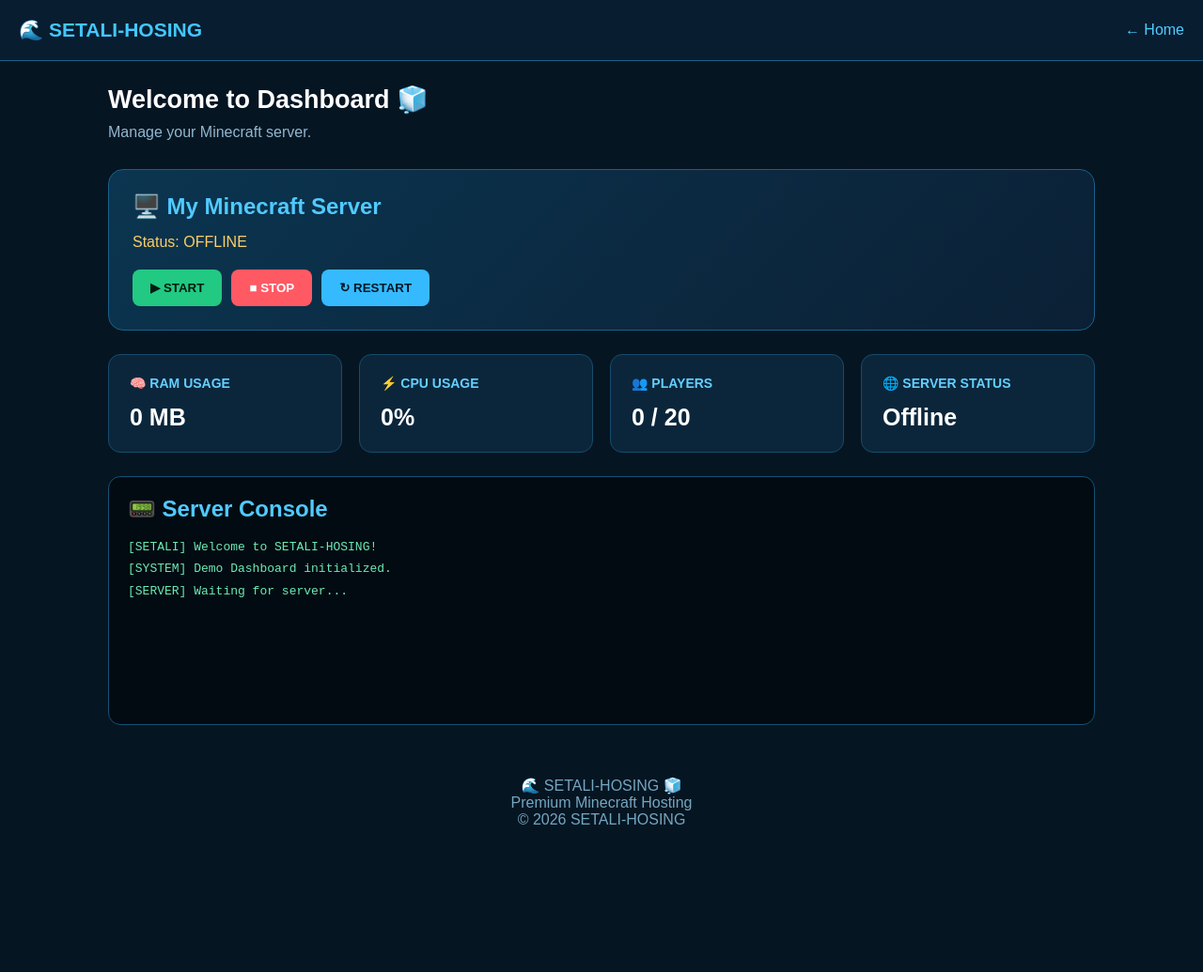
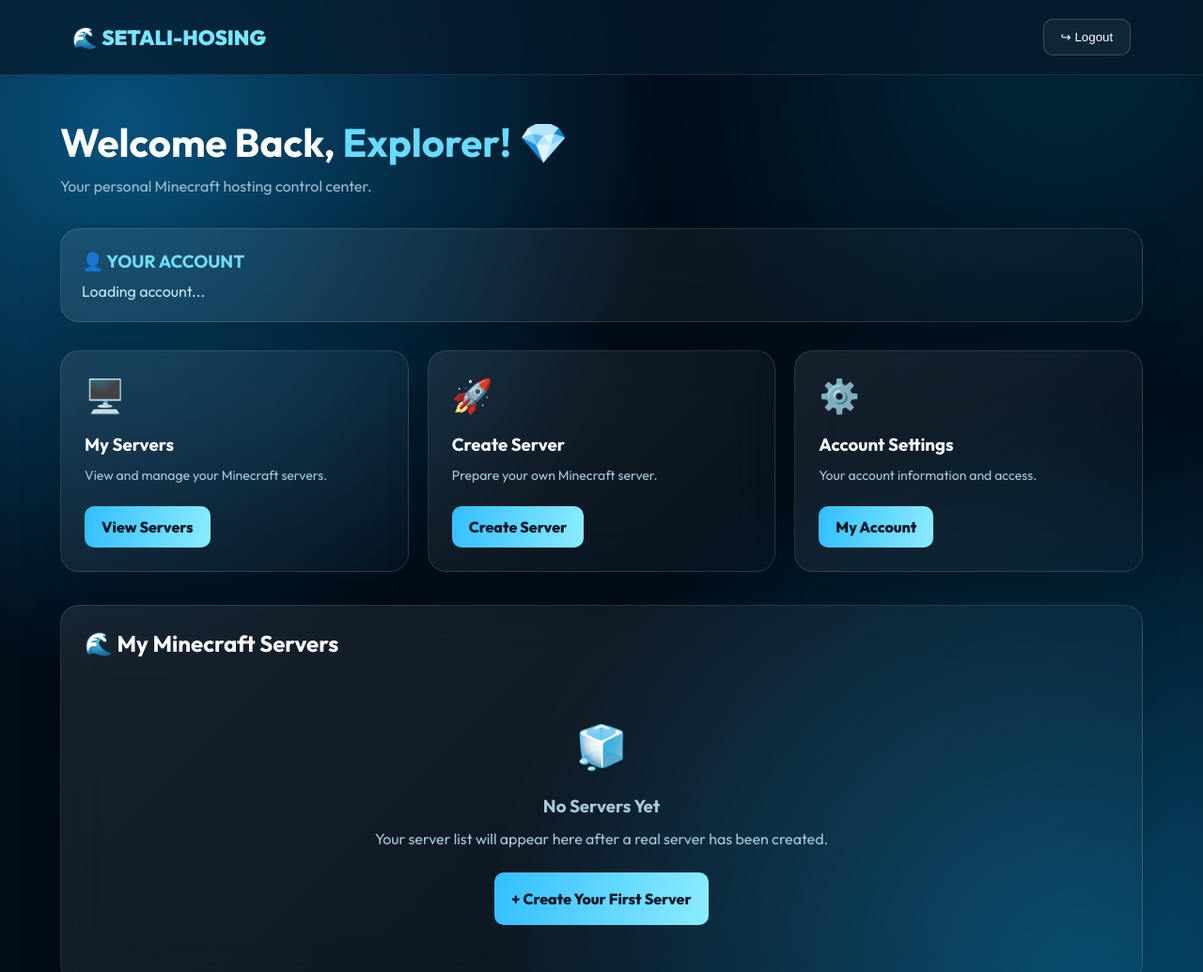
Before and after one commit to punlearmean-dot/-SETALI-Hosing-, a plain HTML site: page dashboard.html in a window 1280 px wide. Shown: the top 1035 px of the page at 94% size. Before the commit the page ends 912 px from the top, so only its background shows below. Drawn offline with Linux system fonts and the light colour scheme; a script that the page names is missing.

Commit message:
Update dashboard.html

```diff
--- a/dashboard.html
+++ b/dashboard.html
@@ -3,7 +3,10 @@
 <head>
 <meta charset="UTF-8">
 <meta name="viewport" content="width=device-width, initial-scale=1.0">
+
 <title>SETALI-HOSING | Dashboard</title>
+
+<link href="https://fonts.googleapis.com/css2?family=Outfit:wght@400;500;600;700;800;900&display=swap" rel="stylesheet">
 
 <style>
 * {
@@ -13,156 +16,191 @@
 }
 
 body {
-    background: #061522;
+    min-height: 100vh;
+    background:
+        radial-gradient(circle at 10% 10%, #07517b, transparent 35%),
+        radial-gradient(circle at 90% 80%, #064c70, transparent 40%),
+        #020d19;
+    font-family: 'Outfit', sans-serif;
     color: white;
-    font-family: Arial, sans-serif;
 }
 
-header {
-    background: #091d30;
-    padding: 20px;
-    border-bottom: 1px solid #17618a;
+body::before {
+    content: "";
+    position: fixed;
+    width: 500px;
+    height: 500px;
+    background: #00bfff;
+    opacity: .13;
+    filter: blur(120px);
+    top: -200px;
+    right: -100px;
+    z-index: -1;
+}
+
+.navbar {
+    padding: 20px 6%;
     display: flex;
     justify-content: space-between;
     align-items: center;
+    background: #061b2cbb;
+    backdrop-filter: blur(20px);
+    border-bottom: 1px solid #ffffff18;
 }
 
 .logo {
-    color: #42c8ff;
-    font-size: 21px;
-    font-weight: bold;
+    font-size: 22px;
+    font-weight: 900;
+    color: #76e6ff;
 }
 
-header a {
-    color: #54caff;
-    text-decoration: none;
+.logout {
+    padding: 11px 18px;
+    border: 1px solid #ffffff30;
+    background: #ffffff0c;
+    color: white;
+    border-radius: 10px;
+    cursor: pointer;
 }
 
 .container {
-    padding: 25px;
-    max-width: 1100px;
-    margin: auto;
+    width: 90%;
+    max-width: 1200px;
+    margin: 45px auto;
 }
 
 .welcome {
+    margin-bottom: 35px;
+}
+
+.welcome h1 {
+    font-size: clamp(28px,5vw,42px);
+}
+
+.welcome h1 span {
+    color: #65dcff;
+}
+
+.welcome p {
+    color: #9bbdd1;
+    margin-top: 10px;
+}
+
+.glass {
+    background: linear-gradient(
+        135deg,
+        #ffffff16,
+        #ffffff04
+    );
+    border: 1px solid #ffffff20;
+    border-radius: 20px;
+    backdrop-filter: blur(25px);
+    box-shadow: 0 15px 45px #00000030;
+}
+
+.account {
+    padding: 22px;
     margin-bottom: 30px;
 }
 
-.welcome h1 {
-    font-size: 27px;
+.account h3 {
+    color: #73ddff;
     margin-bottom: 10px;
 }
 
-.welcome p {
-    color: #91b8d0;
+.account p {
+    color: #c6e8fa;
+    overflow-wrap: anywhere;
 }
 
-.server {
-    background: linear-gradient(135deg,#0b3550,#0b2035);
-    padding: 25px;
-    border: 1px solid #17618a;
-    border-radius: 16px;
-    margin-bottom: 25px;
+.grid {
+    display: grid;
+    grid-template-columns: repeat(auto-fit,minmax(220px,1fr));
+    gap: 20px;
 }
 
-.server h2 {
-    color: #50caff;
+.card {
+    padding: 25px;
+    transition: .3s;
+}
+
+.card:hover {
+    transform: translateY(-6px);
+    border-color: #5bdfff;
+    box-shadow: 0 10px 35px #00aaff22;
+}
+
+.icon {
+    font-size: 35px;
+    margin-bottom: 18px;
+}
+
+.card h3 {
+    margin-bottom: 10px;
+}
+
+.card p {
+    color: #a9c8dc;
+    font-size: 14px;
+    line-height: 1.7;
+}
+
+.button {
+    display: inline-block;
+    margin-top: 20px;
+    padding: 12px 18px;
+    border-radius: 10px;
+    text-decoration: none;
+    background: linear-gradient(100deg,#32bfff,#8cecff);
+    color: #001827;
+    font-weight: 800;
+}
+
+.server-section {
+    margin-top: 35px;
+    padding: 25px;
+}
+
+.server-section h2 {
     margin-bottom: 15px;
 }
 
-.status {
-    color: #ffcf65;
-    margin-bottom: 20px;
+.empty {
+    padding: 35px 10px;
+    text-align: center;
+    color: #a9c8dc;
+    line-height: 2;
 }
 
-.buttons {
-    display: flex;
-    gap: 10px;
-    flex-wrap: wrap;
-}
-
-button {
-    padding: 12px 19px;
-    border: none;
-    border-radius: 8px;
-    cursor: pointer;
-    font-weight: bold;
-}
-
-.start {
-    background: #22c982;
-    color: #001b10;
-}
-
-.stop {
-    background: #ff5964;
-    color: white;
-}
-
-.restart {
-    background: #35baff;
-    color: #001827;
-}
-
-.cards {
-    display: grid;
-    grid-template-columns: repeat(auto-fit,minmax(180px,1fr));
-    gap: 18px;
-    margin-bottom: 25px;
-}
-
-.card {
-    background: #0b263b;
-    border: 1px solid #164c6b;
-    border-radius: 13px;
-    padding: 22px;
-}
-
-.card h3 {
-    color: #65cfff;
-    font-size: 14px;
-    margin-bottom: 14px;
-}
-
-.value {
-    font-size: 25px;
-    font-weight: bold;
-}
-
-.console {
-    background: #020b12;
-    border: 1px solid #155073;
-    padding: 20px;
-    border-radius: 13px;
-}
-
-.console h2 {
-    color: #50caff;
-    margin-bottom: 15px;
-}
-
-#logs {
-    height: 180px;
-    overflow-y: auto;
-    color: #6cebb4;
-    font-family: monospace;
+.notice {
+    margin-top: 25px;
+    padding: 15px;
+    border-radius: 12px;
+    background: #009dff12;
+    border: 1px solid #38caff35;
+    color: #a9dfff;
     font-size: 13px;
-    line-height: 1.8;
+    line-height: 1.7;
 }
 
 footer {
     text-align: center;
-    padding: 30px;
-    color: #75a7c0;
+    padding: 35px;
+    color: #7798ae;
+    font-size: 13px;
 }
 
-@media(max-width:500px) {
-    .container {
-        padding: 16px;
+@media(max-width:600px) {
+    .navbar {
+        padding: 17px 5%;
     }
 
-    .welcome h1 {
-        font-size: 23px;
+    .logo {
+        font-size: 17px;
+    }
+
+    .container {
+        margin-top: 30px;
     }
 }
 </style>
@@ -170,149 +208,167 @@ footer {
 
 <body>
 
-<header>
+<header class="navbar">
+
     <div class="logo">🌊 SETALI-HOSING</div>
-    <a href="index.html">← Home</a>
+
+    <button class="logout" id="logoutBtn">
+        ↪ Logout
+    </button>
+
 </header>
 
-<div class="container">
+<main class="container">
 
     <div class="welcome">
-        <h1>Welcome to Dashboard 🧊</h1>
-        <p>Manage your Minecraft server.</p>
+
+        <h1>
+            Welcome Back, <span>Explorer!</span> 💎
+        </h1>
+
+        <p>
+            Your personal Minecraft hosting control center.
+        </p>
+
     </div>
 
-    <div class="server">
+    <div class="account glass">
 
-        <h2>🖥️ My Minecraft Server</h2>
+        <h3>👤 YOUR ACCOUNT</h3>
 
-        <div class="status">
-            Status: <span id="status">OFFLINE</span>
+        <p id="userEmail">Loading account...</p>
+
+    </div>
+
+    <div class="grid">
+
+        <div class="card glass">
+
+            <div class="icon">🖥️</div>
+
+            <h3>My Servers</h3>
+
+            <p>
+                View and manage your Minecraft servers.
+            </p>
+
+            <a href="#servers" class="button">
+                View Servers
+            </a>
+
         </div>
 
-        <div class="buttons">
-            <button class="start" onclick="startServer()">
-                ▶ START
-            </button>
+        <div class="card glass">
 
-            <button class="stop" onclick="stopServer()">
-                ■ STOP
-            </button>
+            <div class="icon">🚀</div>
 
-            <button class="restart" onclick="restartServer()">
-                ↻ RESTART
-            </button>
+            <h3>Create Server</h3>
+
+            <p>
+                Prepare your own Minecraft server.
+            </p>
+
+            <a href="create-server.html" class="button">
+                Create Server
+            </a>
+
+        </div>
+
+        <div class="card glass">
+
+            <div class="icon">⚙️</div>
+
+            <h3>Account Settings</h3>
+
+            <p>
+                Your account information and access.
+            </p>
+
+            <a href="#account" class="button">
+                My Account
+            </a>
+
         </div>
 
     </div>
 
-    <div class="cards">
+    <div class="server-section glass" id="servers">
 
-        <div class="card">
-            <h3>🧠 RAM USAGE</h3>
-            <div class="value">0 MB</div>
-        </div>
+        <h2>🌊 My Minecraft Servers</h2>
 
-        <div class="card">
-            <h3>⚡ CPU USAGE</h3>
-            <div class="value">0%</div>
-        </div>
+        <div class="empty">
 
-        <div class="card">
-            <h3>👥 PLAYERS</h3>
-            <div class="value">0 / 20</div>
-        </div>
+            <div style="font-size:45px">🧊</div>
 
-        <div class="card">
-            <h3>🌐 SERVER STATUS</h3>
-            <div class="value" id="online">Offline</div>
+            <h3>No Servers Yet</h3>
+
+            <p>
+                Your server list will appear here
+                after a real server has been created.
+            </p>
+
+            <a href="create-server.html" class="button">
+                + Create Your First Server
+            </a>
+
         </div>
 
     </div>
 
-    <div class="console">
-
-        <h2>📟 Server Console</h2>
-
-        <div id="logs">
-            [SETALI] Welcome to SETALI-HOSING!<br>
-            [SYSTEM] Demo Dashboard initialized.<br>
-            [SERVER] Waiting for server...
-        </div>
-
+    <div class="notice">
+        💎 SETALI-HOSING ACCOUNT SYSTEM<br>
+        Your account is connected to Supabase Authentication.
+        Minecraft server provisioning and real server controls
+        are not connected yet.
     </div>
 
-</div>
+</main>
 
 <footer>
-    🌊 SETALI-HOSING 🧊<br>
-    Premium Minecraft Hosting<br>
-    © 2026 SETALI-HOSING
+    🌊 SETALI-HOSING © 2026
+    <br><br>
+    Your World. Your Ocean.
 </footer>
 
-<script>
+<script type="module">
 
-let running = false;
+import { supabase } from "./js/supabase-config.js";
 
-function log(message) {
-    let logs = document.getElementById("logs");
+// CHECK LOGIN SESSION
 
-    logs.innerHTML += "<br>[SETALI] " + message;
+const { data, error } = await supabase.auth.getSession();
 
-    logs.scrollTop = logs.scrollHeight;
+if (error || !data.session) {
+    window.location.replace("login.html");
+} else {
+    document.getElementById("userEmail").textContent =
+        data.session.user.email;
 }
 
-function startServer() {
+// LOGOUT
 
-    if(running) {
-        log("Server is already running.");
+document.getElementById("logoutBtn")
+.addEventListener("click", async () => {
+
+    const button = document.getElementById("logoutBtn");
+
+    button.disabled = true;
+    button.textContent = "Logging out...";
+
+    const { error } = await supabase.auth.signOut();
+
+    if (error) {
+        alert("Logout failed: " + error.message);
+        button.disabled = false;
+        button.textContent = "↪ Logout";
         return;
     }
 
-    running = true;
+    window.location.replace("login.html");
 
-    document.getElementById("status").innerText = "ONLINE";
-    document.getElementById("online").innerText = "Online";
-
-    log("Server started (DEMO MODE).");
-}
-
-function stopServer() {
-
-    if(!running) {
-        log("Server is already offline.");
-        return;
-    }
-
-    running = false;
-
-    document.getElementById("status").innerText = "OFFLINE";
-    document.getElementById("online").innerText = "Offline";
-
-    log("Server stopped (DEMO MODE).");
-}
-
-function restartServer() {
-
-    log("Restart requested...");
-
-    running = false;
-
-    document.getElementById("status").innerText = "OFFLINE";
-    document.getElementById("online").innerText = "Offline";
-
-    setTimeout(() => {
-        running = true;
-
-        document.getElementById("status").innerText = "ONLINE";
-        document.getElementById("online").innerText = "Online";
-
-        log("Server restarted (DEMO MODE).");
-
-    }, 1500);
-}
+});
 
 </script>
 
 </body>
-  </html>
+</html>
```
